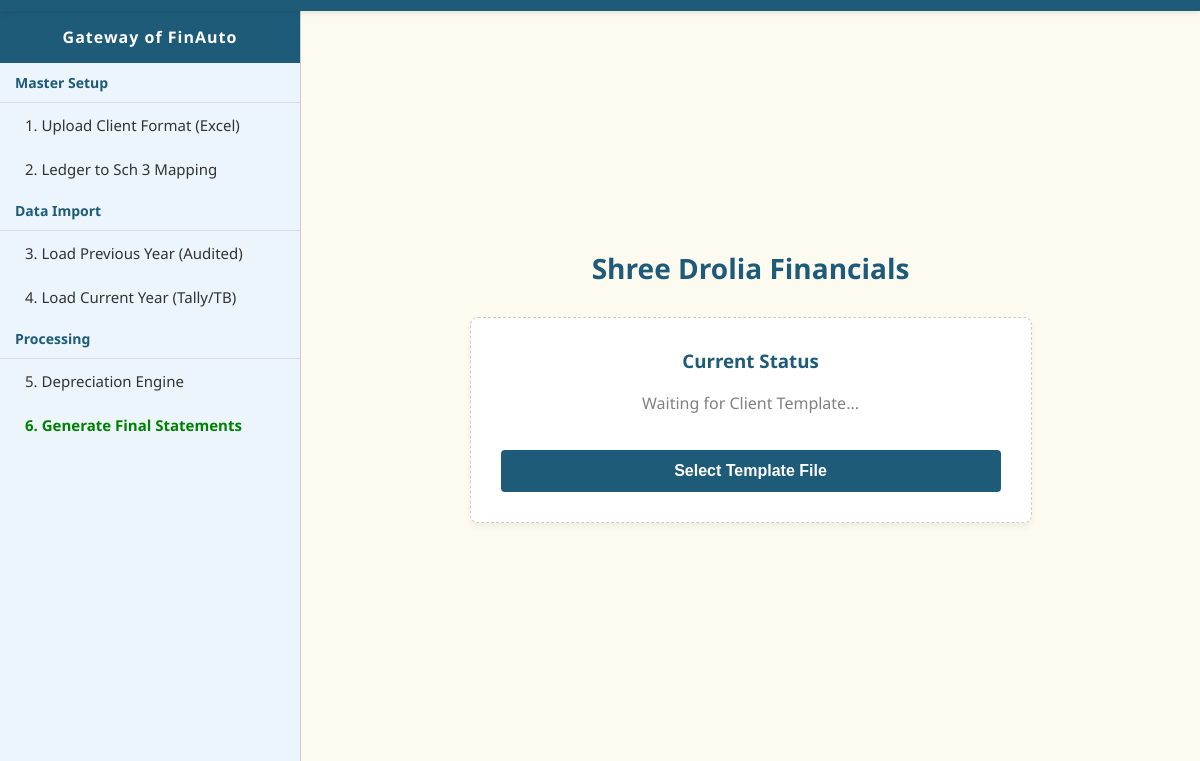
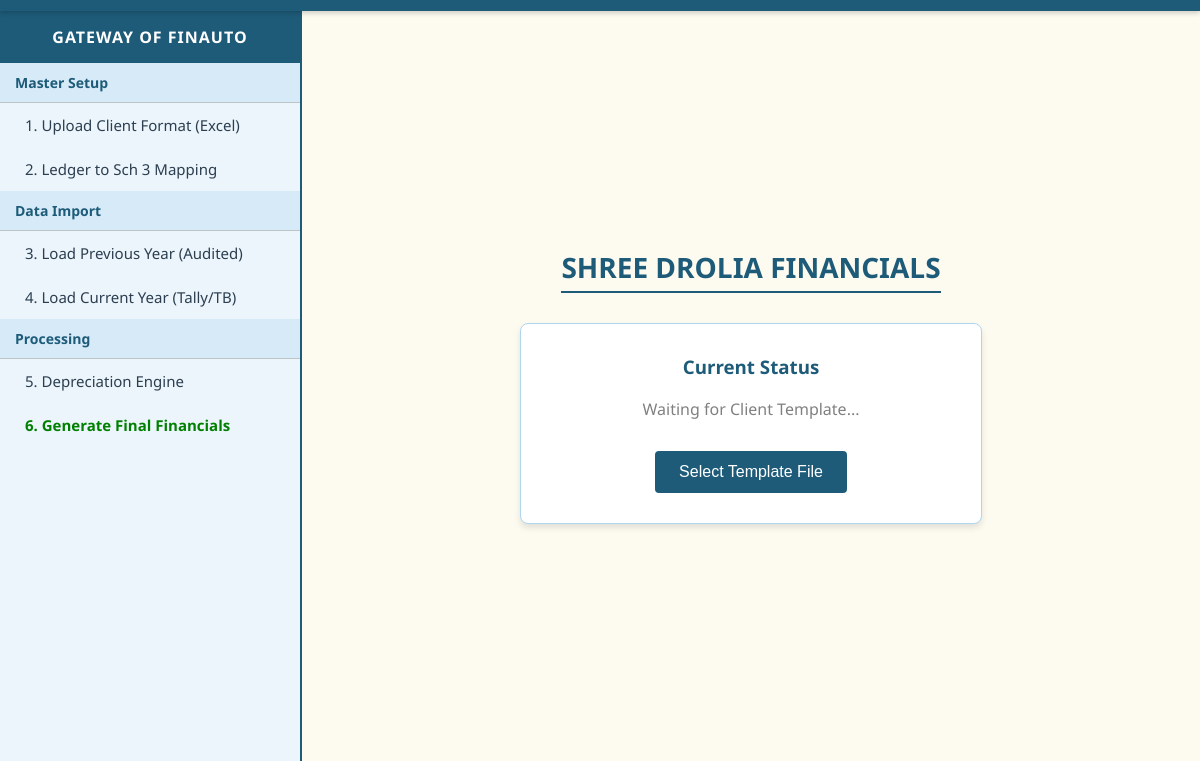
Before and after one commit to tulsidrolia0179-drolia/Financial-Automation, an Electron app: page index.html in a window 1200 px wide. Shown: the part 39-800 px from the top of the page. Drawn offline with Linux system fonts and the light colour scheme.

Commit message:
Update index.html

```diff
--- a/index.html
+++ b/index.html
@@ -5,18 +5,18 @@
     <meta name="viewport" content="width=device-width, initial-scale=1.0">
     <title>Shree FinAuto - Gateway</title>
     <style>
-        :root { --tally-teal: #1D5B79; --tally-pale-yellow: #FDFAF0; --tally-sidebar: #EBF5FB; --tally-hover: #D4E6F1; --text-dark: #333333; }
-        body { margin: 0; font-family: 'Segoe UI', Tahoma, Geneva, Verdana, sans-serif; background-color: var(--tally-pale-yellow); display: flex; height: 100vh; overflow: hidden; }
-        .header { position: absolute; top: 0; left: 0; right: 0; height: 50px; background-color: var(--tally-teal); color: white; display: flex; align-items: center; padding: 0 20px; font-size: 18px; font-weight: bold; box-shadow: 0 2px 5px rgba(0,0,0,0.1); }
-        .sidebar { width: 300px; background-color: var(--tally-sidebar); margin-top: 50px; border-right: 1px solid #ccc; display: flex; flex-direction: column; }
-        .menu-title { text-align: center; padding: 15px; background-color: var(--tally-teal); color: white; font-weight: bold; letter-spacing: 1px; }
-        .menu-section { padding: 10px 15px; font-weight: bold; color: var(--tally-teal); font-size: 14px; border-bottom: 1px solid #ddd; }
+        :root { --tally-teal: #1D5B79; --tally-pale-yellow: #FDFAF0; --tally-sidebar: #EBF5FB; --tally-hover: #D4E6F1; --text-dark: #2C3E50; }
+        body { margin: 0; font-family: 'Segoe UI', Tahoma, Geneva, Verdana, sans-serif; background-color: var(--tally-pale-yellow); color: var(--text-dark); display: flex; height: 100vh; overflow: hidden; }
+        .header { position: absolute; top: 0; left: 0; right: 0; height: 50px; background-color: var(--tally-teal); color: white; display: flex; align-items: center; padding: 0 20px; font-weight: bold; font-size: 18px; box-shadow: 0 2px 5px rgba(0,0,0,0.2); z-index: 10; }
+        .sidebar { width: 300px; background-color: var(--tally-sidebar); margin-top: 50px; border-right: 2px solid var(--tally-teal); display: flex; flex-direction: column; }
+        .menu-title { text-align: center; padding: 15px; background-color: var(--tally-teal); color: white; font-weight: bold; font-size: 16px; text-transform: uppercase; letter-spacing: 1px; }
+        .menu-section { padding: 10px 15px; font-weight: bold; color: var(--tally-teal); border-bottom: 1px solid #BDC3C7; background-color: #D6EAF8; font-size: 14px; }
         .menu-item { padding: 12px 25px; cursor: pointer; color: var(--text-dark); font-size: 15px; transition: background 0.2s; }
         .menu-item:hover { background-color: var(--tally-hover); font-weight: bold; }
         .workspace { flex: 1; margin-top: 50px; padding: 40px; display: flex; flex-direction: column; align-items: center; justify-content: center; }
-        .company-name { font-size: 28px; font-weight: bold; color: var(--tally-teal); margin-bottom: 30px; }
-        .upload-card { background: white; padding: 30px; border-radius: 8px; box-shadow: 0 4px 6px rgba(0,0,0,0.05); width: 100%; max-width: 500px; text-align: center; border: 1px dashed #ccc; }
-        .btn-primary { background-color: var(--tally-teal); color: white; border: none; padding: 12px 24px; font-size: 16px; border-radius: 4px; cursor: pointer; margin-top: 20px; font-weight: bold; width: 100%; }
+        .company-name { font-size: 28px; font-weight: bold; color: var(--tally-teal); margin-bottom: 30px; text-transform: uppercase; border-bottom: 2px solid var(--tally-teal); padding-bottom: 5px; }
+        .upload-card { background: white; padding: 30px; border-radius: 8px; box-shadow: 0 4px 6px rgba(0,0,0,0.1); text-align: center; width: 400px; border: 1px solid #AED6F1; }
+        .btn-primary { background-color: var(--tally-teal); color: white; border: none; padding: 12px 24px; font-size: 16px; border-radius: 4px; cursor: pointer; margin-top: 15px; transition: background 0.2s; }
         .btn-primary:hover { background-color: #143E54; }
     </style>
 </head>
@@ -32,7 +32,7 @@
         <div class="menu-item" id="btn-curr-year">4. Load Current Year (Tally/TB)</div>
         <div class="menu-section">Processing</div>
         <div class="menu-item" id="btn-depreciation">5. Depreciation Engine</div>
-        <div class="menu-item" style="color: green; font-weight: bold;" id="btn-generate">6. Generate Final Statements</div>
+        <div class="menu-item" style="color: green; font-weight: bold;" id="btn-generate">6. Generate Final Financials</div>
     </div>
     <div class="workspace">
         <div class="company-name">Shree Drolia Financials</div>
@@ -50,6 +50,13 @@
                 document.getElementById('action-btn').innerText = 'Process ' + text.split('.')[0];
             });
         });
+
+        document.getElementById('action-btn').addEventListener('click', async () => {
+            const filePath = await window.api.selectFile();
+            if (filePath) {
+                document.getElementById('status-text').innerText = filePath;
+            }
+        });
     </script>
 </body>
 </html>
```
